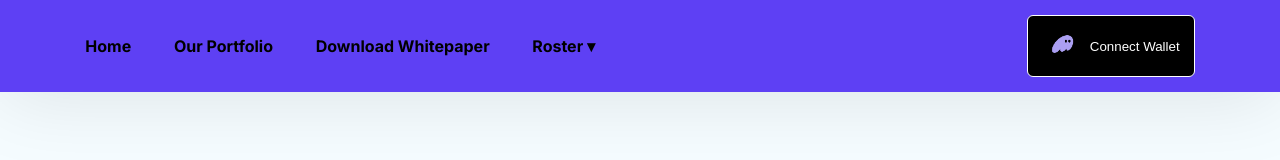
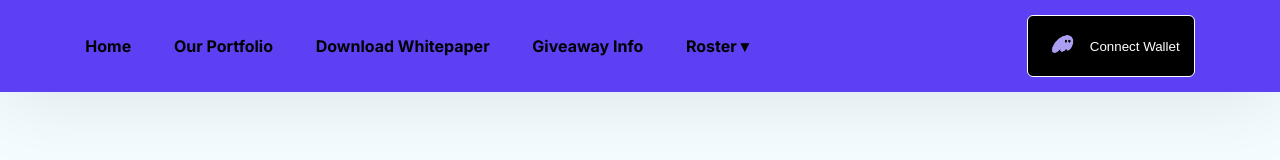
Before and after one commit to SteveTambo/HabixWeb, a React (Create React App) app in the folder client/: page / in a window 1280 px wide. Shown: the top 160 px of the page. Built offline with nearby package versions, Linux system fonts and the light colour scheme.

Commit message:
giveaway

```diff
--- a/client/src/Pages/Home/Navbar/Navbar.jsx
+++ b/client/src/Pages/Home/Navbar/Navbar.jsx
@@ -157,6 +157,17 @@ function Navbar() {
             </a>
           </li>
 
+          <li>
+            <a
+              href="/giveaway.pdf"
+              download
+              onClick={closeMenu}
+              className="navbar--content whitepaper-link"
+            >
+              Giveaway Info
+            </a>
+          </li>
+
           <li className="dropdown">
             <span className="navbar--content dropdown-toggle">Roster ▾</span>
 
```
Also changed, not shown: 1 other file (tests, documents, lock files or other folders).
